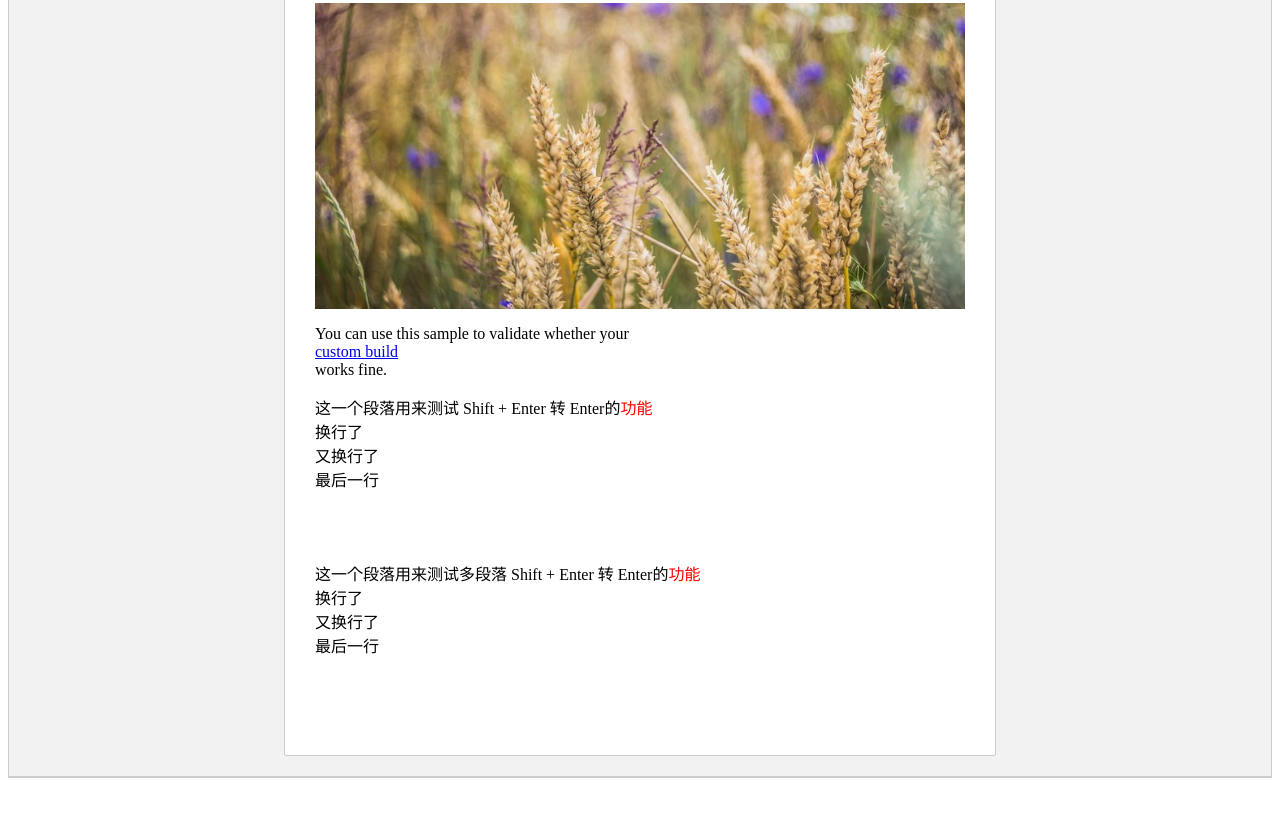
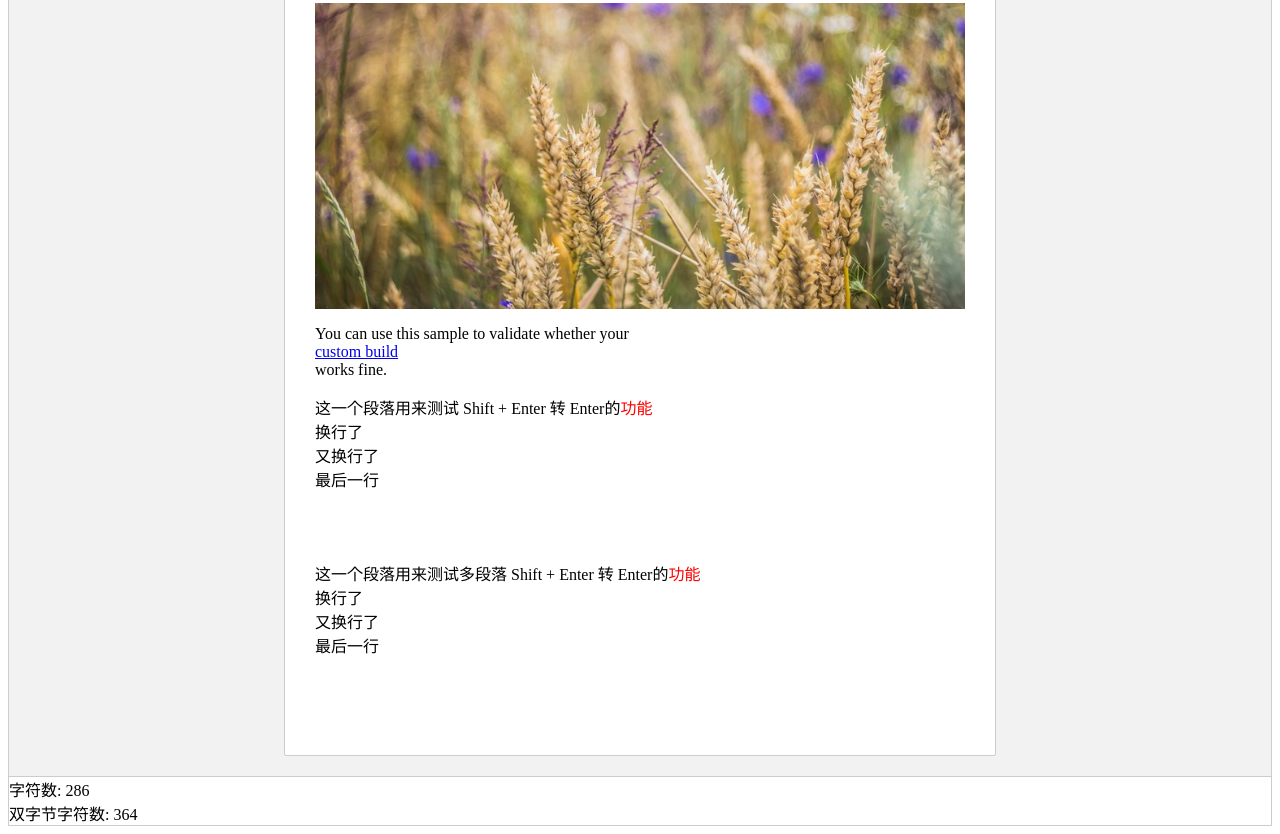
Before and after one commit to letsbug/ckeditor5-build-full, a website built with webpack: page sample/document-build.html in a window 1280 px wide. Shown: the part 714-1548 px from the top of the page. Before the commit the page ends 1500 px from the top, so only its background shows below. Built offline with Linux system fonts and the light colour scheme.

Commit message:
·Override and custom WordCount plugin;

```diff
--- a/package.json
+++ b/package.json
@@ -62,7 +62,6 @@
     "@ckeditor/ckeditor5-typing": "^24.0.0",
     "@ckeditor/ckeditor5-upload": "^24.0.0",
     "@ckeditor/ckeditor5-utils": "^24.0.0",
-    "@ckeditor/ckeditor5-word-count": "^24.0.0",
     "@hlx/ckeditor5-plugins": "^24.0.0",
     "@typescript-eslint/eslint-plugin": "^4.11.0",
     "@typescript-eslint/parser": "^4.11.0",
--- a/sample/document-build.html
+++ b/sample/document-build.html
@@ -78,6 +78,7 @@
 <script>
 	CKEDITOR.DocumentBuild.create(document.querySelector('.editor-body')).then(editor => {
 		document.querySelector('.editor-toolbar').appendChild(editor.ui.view.toolbar.element);
+		document.querySelector('.editor-footer').appendChild(editor.plugins.get('Counter').CounterContainer);
 	});
 </script>
 
--- a/src/configs.js
+++ b/src/configs.js
@@ -28,7 +28,6 @@ import TextTransformation from '@ckeditor/ckeditor5-typing/src/texttransformatio
 import Subscript from '@ckeditor/ckeditor5-basic-styles/src/subscript';
 import Superscript from '@ckeditor/ckeditor5-basic-styles/src/superscript';
 import RemoveFormat from '@ckeditor/ckeditor5-remove-format/src/removeformat';
-import WordCount from '@ckeditor/ckeditor5-word-count/src/wordcount';
 
 // custom plugins with @hlw/ckeditor5-plugins
 import IndentFirst from '@hlx/ckeditor5-plugins/src/indent-first';
@@ -42,6 +41,7 @@ import ConvertFullHalf from '@hlx/ckeditor5-plugins/src/convert-full-half';
 import Extensions from '@hlx/ckeditor5-plugins/src/extensions';
 import Indent from '@ckeditor/ckeditor5-indent/src/indent';
 import SimpleAdapter from '@hlx/ckeditor5-plugins/src/simple-adapter';
+import Counter from '@hlx/ckeditor5-plugins/src/counter';
 
 export const builtins = [
 	Essentials,
@@ -76,7 +76,7 @@ export const builtins = [
 	Superscript,
 	SimpleAdapter,
 	RemoveFormat,
-	WordCount,
+	Counter,
 
 	// custom plugins with @hlw/ckeditor5-plugins
 	IndentFirst,
```
Also changed, not shown: build/ckeditor.js, build/translations/az.js, build/translations/cs.js, build/translations/da.js, build/translations/de.js, build/translations/en-au.js, build/translations/en-gb.js, build/translations/en.js, build/translations/es.js, build/translations/et.js, build/translations/fa.js, build/translations/fi.js, build/translations/fr.js, build/translations/gl.js, 26 more files, 1 other file.
